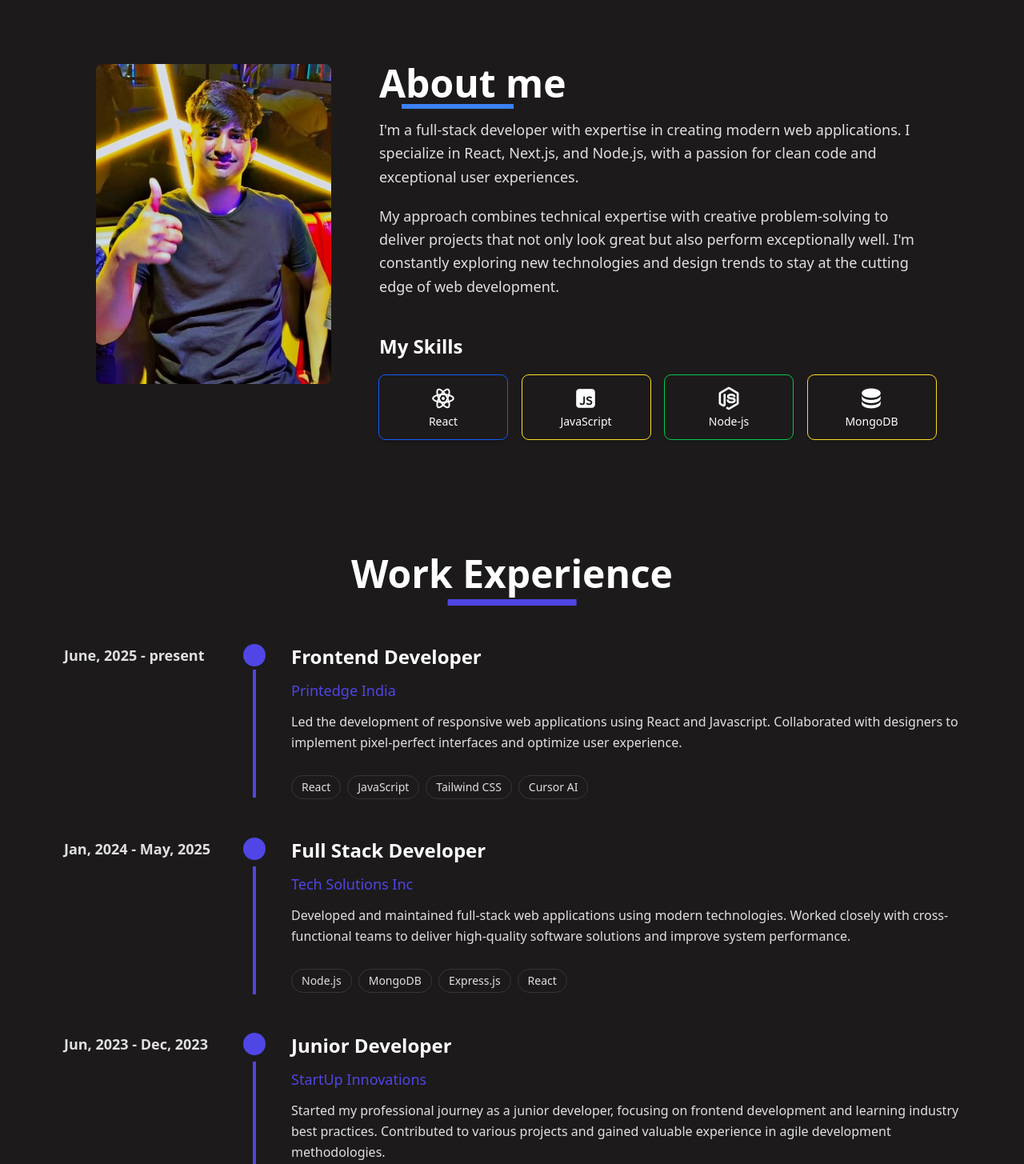
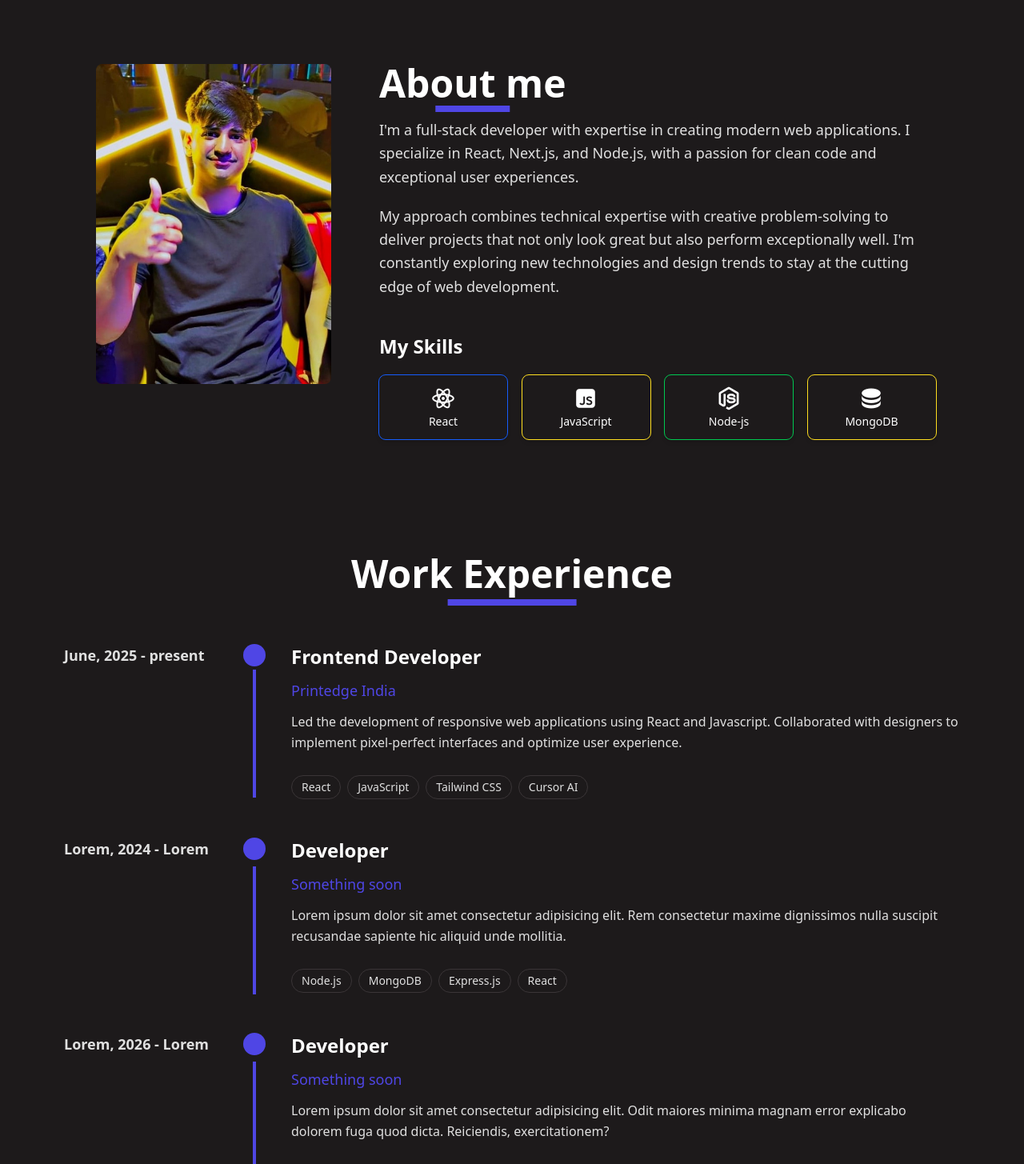
Before and after one commit to VikaSh221525/Portfolio-25, a React (Vite) app: page / in a window 1280 px wide. Shown: the part 800-2255 px from the top of the page at 80% size. Built offline with nearby package versions, Linux system fonts and the light colour scheme.

Commit message:
FinalChanges

```diff
--- a/src/components/Aboutme.jsx
+++ b/src/components/Aboutme.jsx
@@ -75,12 +75,12 @@ const Aboutme = () => {
                     >
                         About me
                         <motion.span
-                            className='h-1.5 absolute -bottom-2 w-[60%] left-7'
-                            initial={{ width: 0 }}
-                            whileInView={{ width: "60%" }}
-                            transition={{ duration: 0.8, delay: 0.5 }}
+                            className='h-2 absolute -bottom-3 w-[40%] left-1/2 transform -translate-x-1/2'
+                            style={{ background: "var(--accent)" }}
+                            initial={{ scaleX: 0 }}
+                            whileInView={{ scaleX: 1 }}
                             viewport={{ once: true }}
-                            style={{ background: "var(--accent-color, #3b82f6)" }}
+                            transition={{ duration: 0.8, delay: 0.5, ease: "easeOut" }}
                         />
                     </motion.h1>
 
--- a/src/components/Experience.jsx
+++ b/src/components/Experience.jsx
@@ -101,7 +101,7 @@ const Experience = () => {
                 </motion.div>
                 <div className='flex flex-col gap-12 max-w-6xl mx-auto'>
                     <motion.div
-                        className='flex flex-col md:flex-row gap-6 md:gap-8'
+                        className='flex flex-row gap-6 md:gap-8'
                         variants={experienceItemVariants}
                     >
                         <motion.div
@@ -111,7 +111,7 @@ const Experience = () => {
                             viewport={{ once: true }}
                             transition={{ duration: 0.6, delay: 0.2 }}
                         >
-                            <h1 className='text-lg font-semibold' style={{ color: "var(--text-secondary)" }}>June, 2025 - present</h1>
+                            <h1 className='hidden md:block text-lg font-semibold' style={{ color: "var(--text-secondary)" }}>June, 2025 - present</h1>
                         </motion.div>
                         <div className='flex flex-col items-center flex-shrink-0'>
                             <motion.div
@@ -120,7 +120,7 @@ const Experience = () => {
                                 variants={dotVariants}
                             ></motion.div>
                             <motion.div
-                                className='w-1 h-40 mt-1'
+                                className='w-1 h-60 md:h-40 mt-1'
                                 style={{ backgroundColor: "var(--accent)", originY: 0 }}
                                 variants={timelineVariants}
                             ></motion.div>
@@ -134,6 +134,7 @@ const Experience = () => {
                         >
                             <h1 className='text-2xl font-semibold' style={{ color: "var(--text-primary)" }}>Frontend Developer</h1>
                             <p className='text-lg font-medium' style={{ color: "var(--accent)" }}>Printedge India</p>
+                            <p className='block md:hidden text font-medium' style={{ color: "var(--text-secondary)" }}>June, 2025 - present</p>
                             <p className='leading-relaxed' style={{ color: "var(--text-secondary)" }}>Led the development of responsive web applications using React and Javascript. Collaborated with designers to implement pixel-perfect interfaces and optimize user experience.</p>
                             <motion.div
                                 className='flex flex-wrap gap-2 mt-4'
@@ -158,7 +159,7 @@ const Experience = () => {
                         </motion.div>
                     </motion.div>
                     <motion.div
-                        className='flex flex-col md:flex-row gap-6 md:gap-8'
+                        className='flex flex-row gap-6 md:gap-8'
                         variants={experienceItemVariants}
                     >
                         <motion.div
@@ -168,7 +169,7 @@ const Experience = () => {
                             viewport={{ once: true }}
                             transition={{ duration: 0.6, delay: 0.2 }}
                         >
-                            <h1 className='text-lg font-semibold' style={{ color: "var(--text-secondary)" }}>Jan, 2024 - May, 2025</h1>
+                            <h1 className='hidden md:block text-lg font-semibold' style={{ color: "var(--text-secondary)" }}>Lorem, 2024 - Lorem</h1>
                         </motion.div>
                         <div className='flex flex-col items-center flex-shrink-0'>
                             <motion.div
@@ -177,7 +178,7 @@ const Experience = () => {
                                 variants={dotVariants}
                             ></motion.div>
                             <motion.div
-                                className='w-1 h-40 mt-2'
+                                className='w-1 h-60 md:h-40 mt-2'
                                 style={{ backgroundColor: "var(--accent)", originY: 0 }}
                                 variants={timelineVariants}
                             ></motion.div>
@@ -189,9 +190,10 @@ const Experience = () => {
                             viewport={{ once: true }}
                             transition={{ duration: 0.6, delay: 0.4 }}
                         >
-                            <h1 className='text-2xl font-semibold' style={{ color: "var(--text-primary)" }}>Full Stack Developer</h1>
-                            <p className='text-lg font-medium' style={{ color: "var(--accent)" }}>Tech Solutions Inc</p>
-                            <p className='leading-relaxed' style={{ color: "var(--text-secondary)" }}>Developed and maintained full-stack web applications using modern technologies. Worked closely with cross-functional teams to deliver high-quality software solutions and improve system performance.</p>
+                            <h1 className='text-2xl font-semibold' style={{ color: "var(--text-primary)" }}> Developer</h1>
+                            <p className='text-lg font-medium' style={{ color: "var(--accent)" }}>Something soon</p>
+                            <p className='block md:hidden text font-medium' style={{ color: "var(--text-secondary)" }}>Lorem, 2024 - Lorem</p>
+                            <p className='leading-relaxed' style={{ color: "var(--text-secondary)" }}> Lorem ipsum dolor sit amet consectetur adipisicing elit. Rem consectetur maxime dignissimos nulla suscipit recusandae sapiente hic aliquid unde mollitia. </p>
                             <motion.div
                                 className='flex flex-wrap gap-2 mt-4'
                                 initial="hidden"
@@ -215,7 +217,7 @@ const Experience = () => {
                         </motion.div>
                     </motion.div>
                     <motion.div
-                        className='flex flex-col md:flex-row gap-6 md:gap-8'
+                        className='flex flex-row gap-6 md:gap-8'
                         variants={experienceItemVariants}
                     >
                         <motion.div
@@ -225,7 +227,7 @@ const Experience = () => {
                             viewport={{ once: true }}
                             transition={{ duration: 0.6, delay: 0.2 }}
                         >
-                            <h1 className='text-lg font-semibold' style={{ color: "var(--text-secondary)" }}>Jun, 2023 - Dec, 2023</h1>
+                            <h1 className='hidden md:block text-lg font-semibold' style={{ color: "var(--text-secondary)" }}>Lorem, 2026 - Lorem</h1>
                         </motion.div>
                         <div className='flex flex-col items-center flex-shrink-0'>
                             <motion.div
@@ -234,7 +236,7 @@ const Experience = () => {
                                 variants={dotVariants}
                             ></motion.div>
                             <motion.div
-                                className='w-1 h-40 mt-2'
+                                className='w-1 h-60 md:h-40 mt-2'
                                 style={{ backgroundColor: "var(--accent)", originY: 0 }}
                                 variants={timelineVariants}
                             ></motion.div>
@@ -246,9 +248,10 @@ const Experience = () => {
                             viewport={{ once: true }}
                             transition={{ duration: 0.6, delay: 0.4 }}
                         >
-                            <h1 className='text-2xl font-semibold' style={{ color: "var(--text-primary)" }}>Junior Developer</h1>
-                            <p className='text-lg font-medium' style={{ color: "var(--accent)" }}>StartUp Innovations</p>
-                            <p className='leading-relaxed' style={{ color: "var(--text-secondary)" }}>Started my professional journey as a junior developer, focusing on frontend development and learning industry best practices. Contributed to various projects and gained valuable experience in agile development methodologies.</p>
+                            <h1 className='text-2xl font-semibold' style={{ color: "var(--text-primary)" }}> Developer</h1>
+                            <p className='text-lg font-medium' style={{ color: "var(--accent)" }}>Something soon</p>
+                            <p className='block md:hidden text font-medium' style={{ color: "var(--text-secondary)" }}>Lorem, 2024 - Lorem</p>
+                            <p className='leading-relaxed' style={{ color: "var(--text-secondary)" }}> Lorem ipsum dolor sit amet consectetur adipisicing elit. Odit maiores minima magnam error explicabo dolorem fuga quod dicta. Reiciendis, exercitationem? </p>
                             <motion.div
                                 className='flex flex-wrap gap-2 mt-4'
                                 initial="hidden"
--- a/src/components/Projects.jsx
+++ b/src/components/Projects.jsx
@@ -32,7 +32,7 @@ const Projects = () => {
                     <h1 className='w-fit text-4xl md:text-5xl font-bold relative' style={{ color: "var(--text-primary)" }}>
                         Featured Projects
                         <motion.span
-                            className='h-2 absolute -bottom-4 w-[40%] left-1/2 transform -translate-x-1/2'
+                            className='h-2 absolute -bottom-3 w-[40%] left-1/2 transform -translate-x-1/2'
                             style={{ background: "var(--accent)" }}
                             initial={{ scaleX: 0 }}
                             whileInView={{ scaleX: 1 }}
--- a/src/index.css
+++ b/src/index.css
@@ -104,3 +104,30 @@ body {
     background-color: var(--accent);
     transform: translateX(-50%) scaleY(1.3) scaleX(0.8);
 }
+
+.github-glow-btn {
+    position: relative;
+    transition: transform 0.18s cubic-bezier(0.4,0,0.2,1), box-shadow 0.18s cubic-bezier(0.4,0,0.2,1);
+    z-index: 1;
+    overflow: visible;
+}
+
+.github-glow-btn::before {
+    content: "";
+    position: absolute;
+    inset: 0;
+    border-radius: 9999px;
+    z-index: -1;
+    opacity: 0;
+    transition: opacity 0.18s cubic-bezier(0.4,0,0.2,1);
+    box-shadow: 0 0 5px 2px rgba(9, 214, 237, 0.18), 0 0 20px 10px rgba(79, 70, 229, 0.08);
+    pointer-events: none;
+}
+
+.github-glow-btn:hover {
+    transform: translateY(-2px);
+}
+
+.github-glow-btn:hover::before {
+    opacity: 1;
+}
```
Also changed, not shown: src/components/Contact.jsx (+4 -4 lines).
